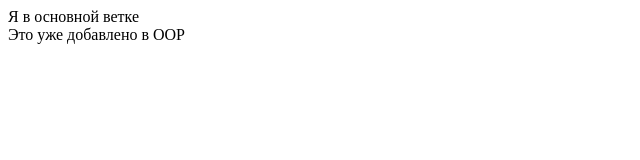
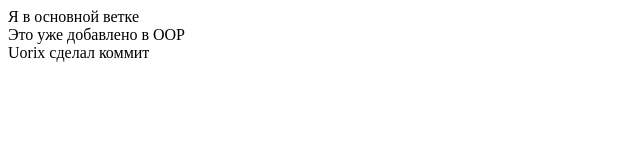
Before and after one commit to Kinox19/test_branch, a plain HTML site: page index.html in a window 1280 px wide. Shown: the whole page, without its empty margins (0-640 px from the left). Drawn offline with Linux system fonts and the light colour scheme.

Commit message:
Test commi, added div

```diff
--- a/index.html
+++ b/index.html
@@ -8,5 +8,6 @@
 <body>
     <div>Я в основной ветке</div>
     <div>Это уже добавлено в OOP</div>
+    <div>Uorix сделал коммит</div>
 </body>
 </html>
```
